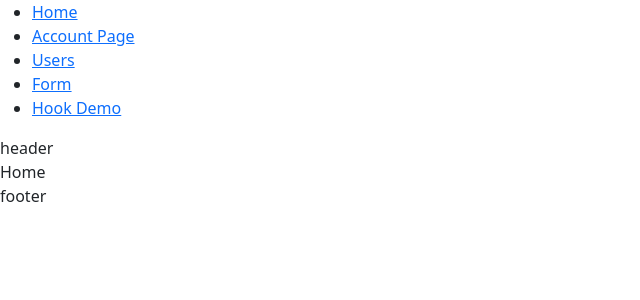
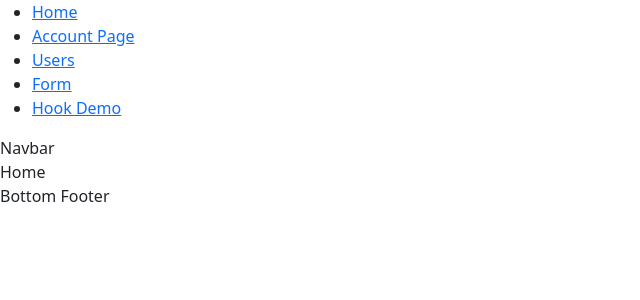
Before and after one commit to pnnguyen9999/VTI-React-EMP, a React (Create React App) app: page / in a window 1280 px wide. Shown: the top 300 px of the page, without its empty margins (0-640 px from the left). Built offline with nearby package versions, Linux system fonts and the light colour scheme.

Commit message:
test auto deploy vercel

```diff
--- a/src/App.js
+++ b/src/App.js
@@ -44,11 +44,11 @@ const AppLayout = ({ children }) => {
     }
   };
   return <>
-    <div>header
+    <div>Navbar
       {/* <Button onClick={handleRedirect}>Navigate to user 1</Button> */}
     </div>
     {children}
-    <div>footer</div>
+    <div>Bottom Footer</div>
   </>;
 }
 
```
